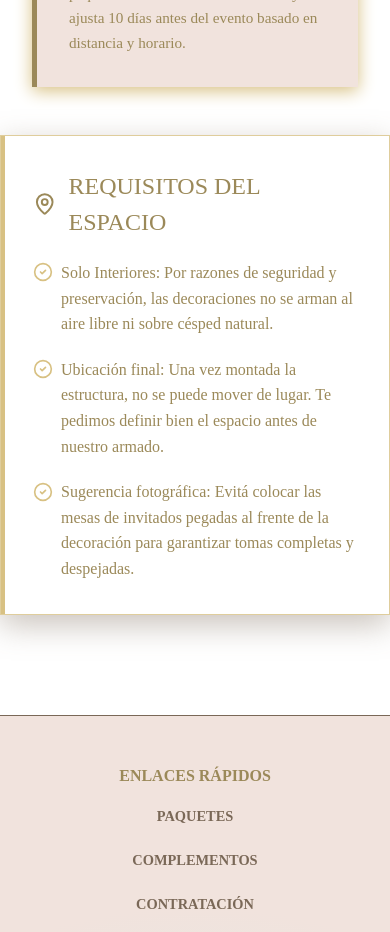
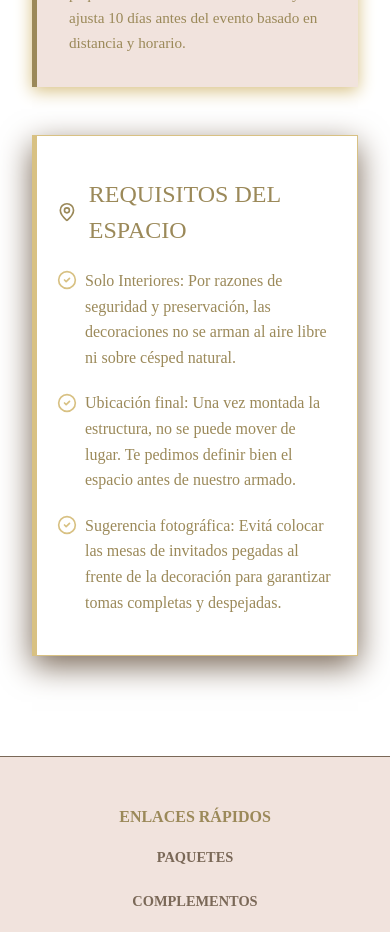
Before and after one commit to LautaroLeall/MyM_Decoraciones, a React (Vite) app: page /contratacion in a window 390 px wide. Shown: the part 1940-2872 px from the top of the page. Built offline with nearby package versions, Linux system fonts and the light colour scheme.

Commit message:
page /contratacion (contratar and requisitos)

```diff
--- a/src/styles/Requisitos.css
+++ b/src/styles/Requisitos.css
@@ -1,8 +1,11 @@
 .requisitos-section {
   background-color: var(--color-white);
-  border: 1px solid rgba(216, 193, 132, 0.8);
-  box-shadow: 0 10px 30px rgba(122, 104, 87, 0.4);
+  border: 1px solid var(--color-gold);
+  box-shadow: 0 10px 30px var(--color-taupe);
   overflow: hidden;
+  max-width: 65rem;
+  padding: 2.5rem 1.5rem;
+  margin: 0 auto;
 }
 
 .requisitos-section::before {
@@ -13,6 +16,12 @@
   height: 100%;
   width: 4px;
   background-color: var(--color-gold);
+}
+
+@media (max-width: 768px) {
+  .requisitos-section {
+    margin: 0 2rem;
+  }
 }
 
 .requisitos-title {
```
